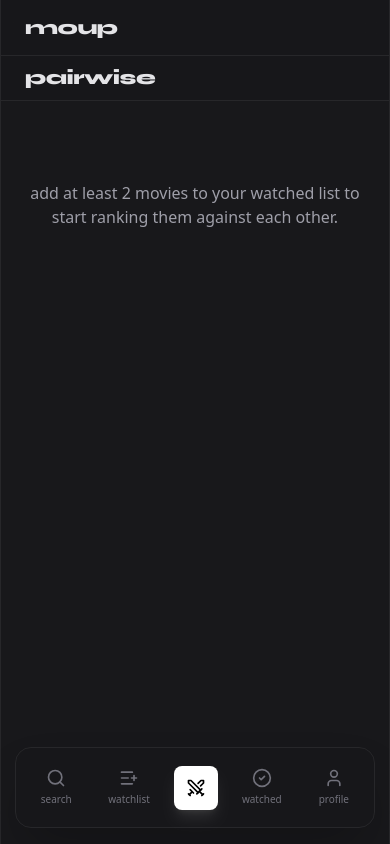
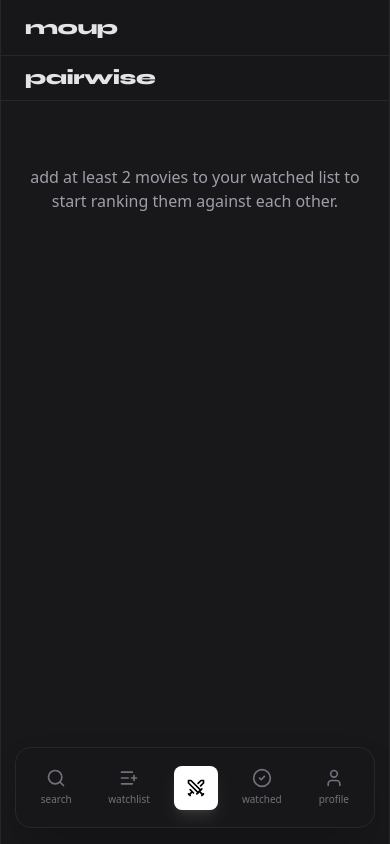
Before and after one commit to jadenkhuu/moup, a Next.js app: page /pair in a window 390 px wide. Built offline with nearby package versions, Linux system fonts and the light colour scheme; no server answers.

Commit message:
padding changes to pair page

```diff
--- a/app/(main)/pair/page.tsx
+++ b/app/(main)/pair/page.tsx
@@ -74,7 +74,7 @@ export default function PairPage() {
       </div>
 
       <div
-        className="flex-1 flex flex-col items-center px-6 gap-6 pt-10 sm:pt-8 sm:px-15 sm:pb-15 lg:pt-5"
+        className="flex-1 flex flex-col items-center px-6 gap-6 pt-6 sm:pt-8 sm:px-15 sm:pb-15 lg:pt-5"
         onClick={() => setSelected(null)}
       >
         {isLoading ? (
```
